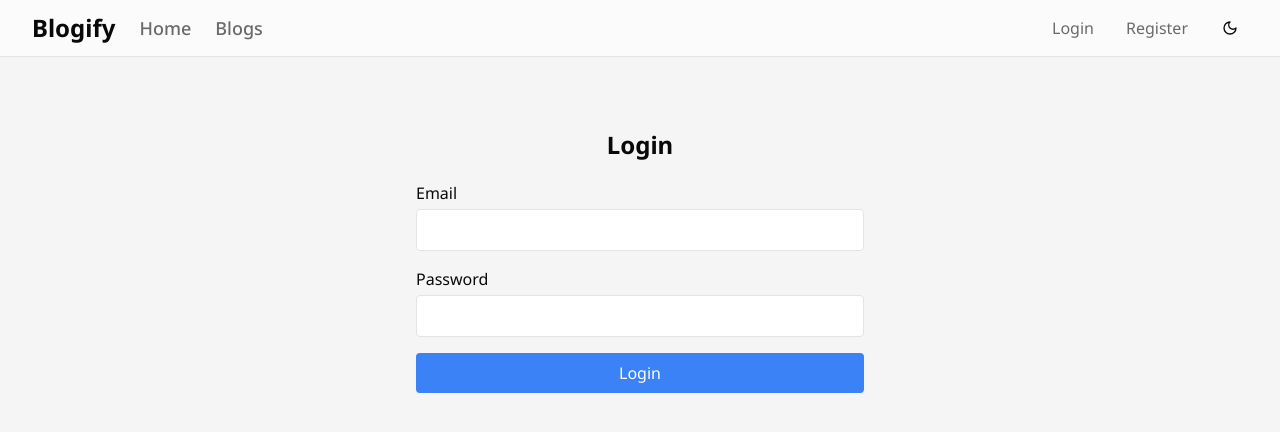
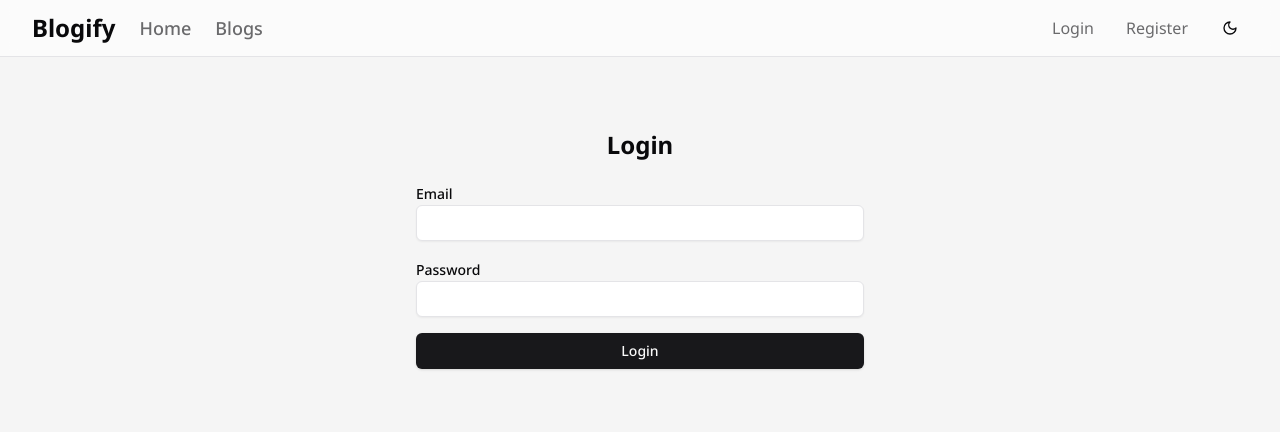
Before and after one commit to shahmohammedarfath/Blogify, a React (Vite) app in the folder client/: page /login in a window 1280 px wide. Shown: the top 432 px of the page. Built offline with nearby package versions, Linux system fonts and the light colour scheme; no server answers.

Commit message:
Changes in Login and Register component

```diff
--- a/client/src/components/auth/Login.jsx
+++ b/client/src/components/auth/Login.jsx
@@ -1,6 +1,9 @@
 import React, { useState } from "react";
 import { useNavigate } from "react-router-dom";
 import { useAuth } from "../../context/AuthContext.jsx";
+import { Input } from "../ui/input.jsx";
+import { Label } from "../ui/label.jsx";
+import { Button } from "../ui/button.jsx";
 
 const Login = () => {
   const [email, setEmail] = useState("");
@@ -17,7 +20,7 @@ const Login = () => {
     } catch (error) {
       setError(
         error.response?.data?.message ||
-          "Login Failed. Please check your credentials."
+        "Login Failed. Please check your credentials."
       );
     }
   };
@@ -26,38 +29,43 @@ const Login = () => {
       <h2 className="text-2xl font-bold mb-5 text-center">Login</h2>
       <form onSubmit={handleSubmit} className="space-y-4">
         <div>
-          <label htmlFor="email" className="block mb-1">
+          <Label htmlFor="email" className="mb-1">Email</Label>
+          {/* <label htmlFor="email" className="block mb-1">
             Email
-          </label>
-          <input
+          </label> */}
+          <Input className="bg-white" type="text" id="email" value={email} onChange={(e) => setEmail(e.target.value)} required/>
+          {/* <input
             type="email"
             id="email"
             value={email}
             onChange={(e) => setEmail(e.target.value)}
             className="w-full px-3 py-2 border rounded"
             required
-          />
+          /> */}
         </div>
         <div>
-          <label htmlFor="password" className="block mb-1">
+          <Label htmlFor="password" className="mb-5">Password</Label>
+          {/* <label htmlFor="password" className="block mb-1">
             Password
-          </label>
-          <input
+          </label> */}
+          <Input className="bg-white" type="password" id="password" value={password} onChange={(e) => setPassword(e.target.value)} required />
+          {/* <input
             type="password"
             id="password"
             value={password}
             onChange={(e) => setPassword(e.target.value)}
             className="w-full px-3 py-2 border rounded"
             required
-          />
+          /> */}
         </div>
         {error && <p className="text-red-500">{error}</p>}
-        <button
+            <Button type="submit" className="w-full">Login</Button>
+        {/* <button
           type="submit"
           className="w-full bg-blue-500 text-white py-2 rounded hover:bg-blue-600"
         >
           Login
-        </button>
+        </button> */}
       </form>
     </div>
   );
--- a/client/src/components/auth/Register.jsx
+++ b/client/src/components/auth/Register.jsx
@@ -2,6 +2,9 @@ import React, { useState } from "react";
 import { useNavigate } from "react-router-dom";
 import API from "../utils/api.js";
 import { useAuth } from "../../context/AuthContext.jsx";
+import { Label } from "../ui/label.jsx";
+import { Input } from "../ui/input.jsx";
+import { Button } from "../ui/button.jsx";
 
 const Register = () => {
   const [username, setUsername] = useState("");
@@ -21,7 +24,7 @@ const Register = () => {
     } catch (error) {
       setError(
         error.response?.data?.message ||
-          "Registration Failed. Please try again."
+        "Registration Failed. Please try again."
       );
     }
   };
@@ -30,51 +33,58 @@ const Register = () => {
       <h2 className="text-2xl font-bold mb-5 text-center">Register</h2>
       <form onSubmit={handleSubmit} className="space-y-4">
         <div>
-          <label htmlFor="username" className="block mb-1">
+          <Label htmlFor='username' className="mb-1">Username</Label>
+          {/* <label htmlFor="username" className="block mb-1">
             Username
-          </label>
-          <input
+          </label> */}
+          <Input className="bg-white" type="text" id="username" value={username} onChange={(e) => setUsername(e.target.value)} required />
+          {/* <input
             type="text"
             id="username"
             value={username}
             onChange={(e) => setUsername(e.target.value)}
             className="w-full px-3 py-2 border rounded"
             required
-          />
+          /> */}
         </div>
         <div>
-          <label htmlFor="email" className="block mb-1">
+          <Label htmlFor='username' className="mb-1">Email</Label>
+          {/* <label htmlFor="email" className="block mb-1">
             Email
-          </label>
-          <input
+          </label> */}
+          <Input className="bg-white" type="email" id="email" value={email} onChange={(e) => setEmail(e.target.value)} required />
+          {/* <input
             type="email"
             id="email"
             value={email}
             onChange={(e) => setEmail(e.target.value)}
             className="w-full px-3 py-2 border rounded"
             required
-          />
+          /> */}
         </div>
         <div>
-          <label htmlFor="password" className="block mb-1">
+          <Label htmlFor='username' className="mb-1">Password</Label>
+          {/* <label htmlFor="password" className="block mb-1">
             Password
-          </label>
-          <input
+          </label> */}
+          <Input className="bg-white" type="password" id="password" value={password} onChange={(e) => setPassword(e.target.value)} required />
+          {/* <input
             type="password"
             id="password"
             value={password}
             onChange={(e) => setPassword(e.target.value)}
             className="w-full px-3 py-2 border rounded"
             required
-          />
+          /> */}
         </div>
         {error && <p className="text-red-500">{error}</p>}
-        <button
+        <Button type="submit" className="w-full" >Register</Button>
+        {/* <button
           type="submit"
           className="w-full bg-blue-500 text-white py-2 rounded hover:bg-blue-600"
         >
           Register
-        </button>
+        </button> */}
       </form>
     </div>
   );
```
